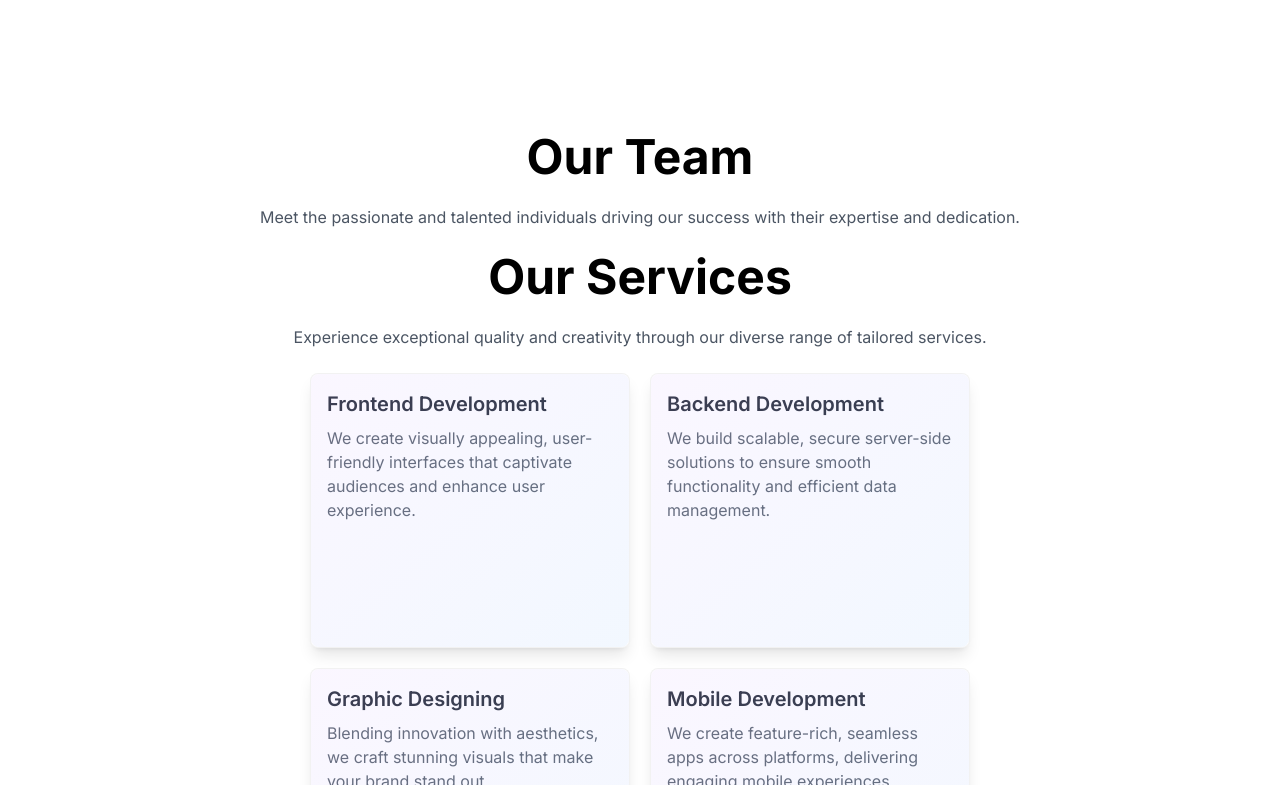
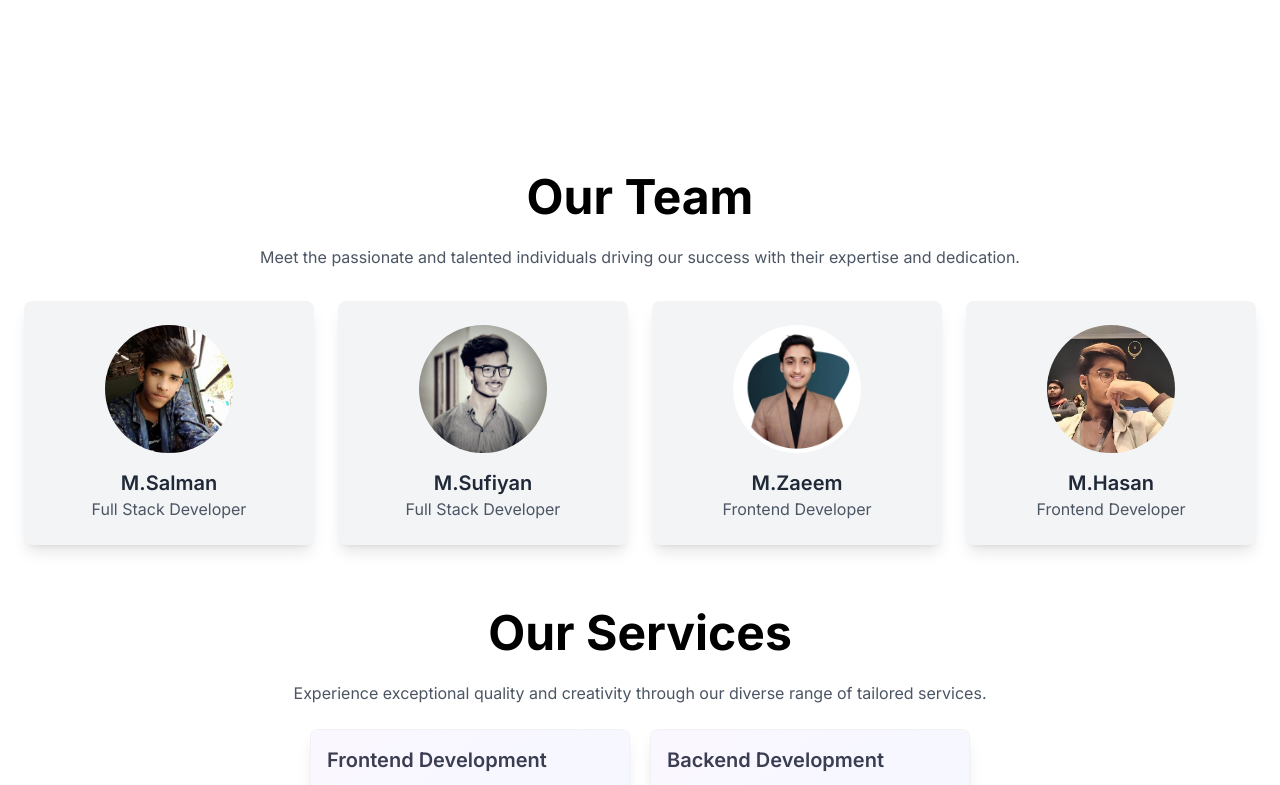
Before and after one commit to Salman-Aijaz/TechZen, a Next.js app: page / in a window 1280 px wide. Shown: the part 3343-4128 px from the top of the page. Built offline with nearby package versions, Linux system fonts and the light colour scheme.

Commit message:
favicon change and team ui complete

```diff
--- a/src/app/components/Footer.tsx
+++ b/src/app/components/Footer.tsx
@@ -7,7 +7,7 @@ const Footer = () => {
   return (
     <div className="bg-white pt-4 sm:pt-10 lg:pt-12 dark:bg-gray-950">
       <footer className="mx-auto max-w-screen-2xl px-4 md:px-8">
-        <div className="mb-16 grid grid-cols-2 gap-12 border-t pt-10 md:grid-cols-4 lg:grid-cols-6 lg:gap-8 lg:pt-12">
+        <div className="mb-16 grid grid-cols-2 gap-12 border-t dark:border-gray-500 pt-10 md:grid-cols-4 lg:grid-cols-6 lg:gap-8 lg:pt-12">
           <div className="col-span-full lg:col-span-2">
             <div className="dark:from-gray-900 dark:bg-gradient-to-br bg-gradient-to-br from-purple-50 to-blue-50 w-fit mb-4 h-20 px-1 rounded-md flex items-center justify-center shadow-lg">
               <Image
@@ -116,7 +116,7 @@ const Footer = () => {
           </div>
         </div>
 
-        <div className="border-t py-8 text-center text-sm text-gray-400">© 2024 - Present TechZen. All rights reserved.</div>
+        <div className="border-t dark:border-gray-500 py-8 text-center text-sm text-gray-400">© 2024 - Present TechZen. All rights reserved.</div>
       </footer>
     </div>
   )
--- a/src/app/components/Team.tsx
+++ b/src/app/components/Team.tsx
@@ -1,16 +1,65 @@
-import React from 'react'
-import Salman from "../../../public/muhammad salman.jpeg"
-import Sufiyan from "../../../public/muhammad sufiyan.jpeg"
-import Zaeem from "../../../public/muhammad zaeem.jpg"
-import Hasan from "../../../public/muhammad hasan.jpeg"
+"use client"
+import React, { useEffect } from 'react';
+import Image from 'next/image';
+import Salman from "../../../public/muhammad salman.jpeg";
+import Sufiyan from "../../../public/muhammad sufiyan.jpeg";
+import Zaeem from "../../../public/muhammad zaeem.jpg";
+import Hasan from "../../../public/muhammad hasan.jpeg";
+import AOS from 'aos';
+
+const team = [
+  {
+      id: 1,
+      name: 'M.Salman',
+      title: 'Full Stack Developer',
+      pic: Salman,
+      aos: 'fade-up'
+  },
+  {
+      id: 2,
+      name: 'M.Sufiyan',
+      title: 'Full Stack Developer',
+      pic: Sufiyan,
+      aos: 'fade-up'
+  },
+  {
+      id: 3,
+      name: 'M.Zaeem',
+      title: 'Frontend Developer',
+      pic: Zaeem,
+      aos: 'fade-up'
+  },
+  {
+      id: 4,
+      name: 'M.Hasan',
+      title: 'Frontend Developer',
+      pic: Hasan,
+      aos: 'fade-up'
+  }
+];
+
 const Team = () => {
+
   return (
-    <>
+    <div className='py-10'>
+      <h2 className="text-5xl font-bold my-6 text-center dark:text-white">Our Team</h2>
+      <p className='text-gray-600 my-2 text-center'>Meet the passionate and talented individuals driving our success with their expertise and dedication.</p>
 
-      <h2 className="text-5xl font-bold my-6 text-center dark:text-white">Our Team</h2>
-        <p className='text-gray-600 my-2 text-center'>Meet the passionate and talented individuals driving our success with their expertise and dedication.</p>
-    </>
-  )
+      <div className="grid grid-cols-1 sm:grid-cols-2 md:grid-cols-3 lg:grid-cols-4 gap-6 mt-8 px-6">
+        {team.map(({ id, name, title, pic, aos }) => (
+          <div key={id} data-aos={aos}
+          data-aos-duration="1500"
+          data-aos-easing="ease-out" className="bg-gray-100 dark:bg-card dark:hover:bg-white/20 p-6 rounded-lg shadow-lg transform transition-transform hover:scale-105 flex flex-col items-center text-center">
+            <div className="relative w-32 h-32 mb-4">
+              <Image src={pic} alt={name} layout="fill" className="rounded-full object-cover" />
+            </div>
+            <h3 className="text-xl font-semibold text-gray-800 dark:text-white">{name}</h3>
+            <p className="text-gray-600 dark:text-gray-400">{title}</p>
+          </div>
+        ))}
+      </div>
+    </div>
+  );
 }
 
-export default Team
+export default Team;
```
Also changed, not shown: 1 other file (tests, documents, lock files or other folders).
